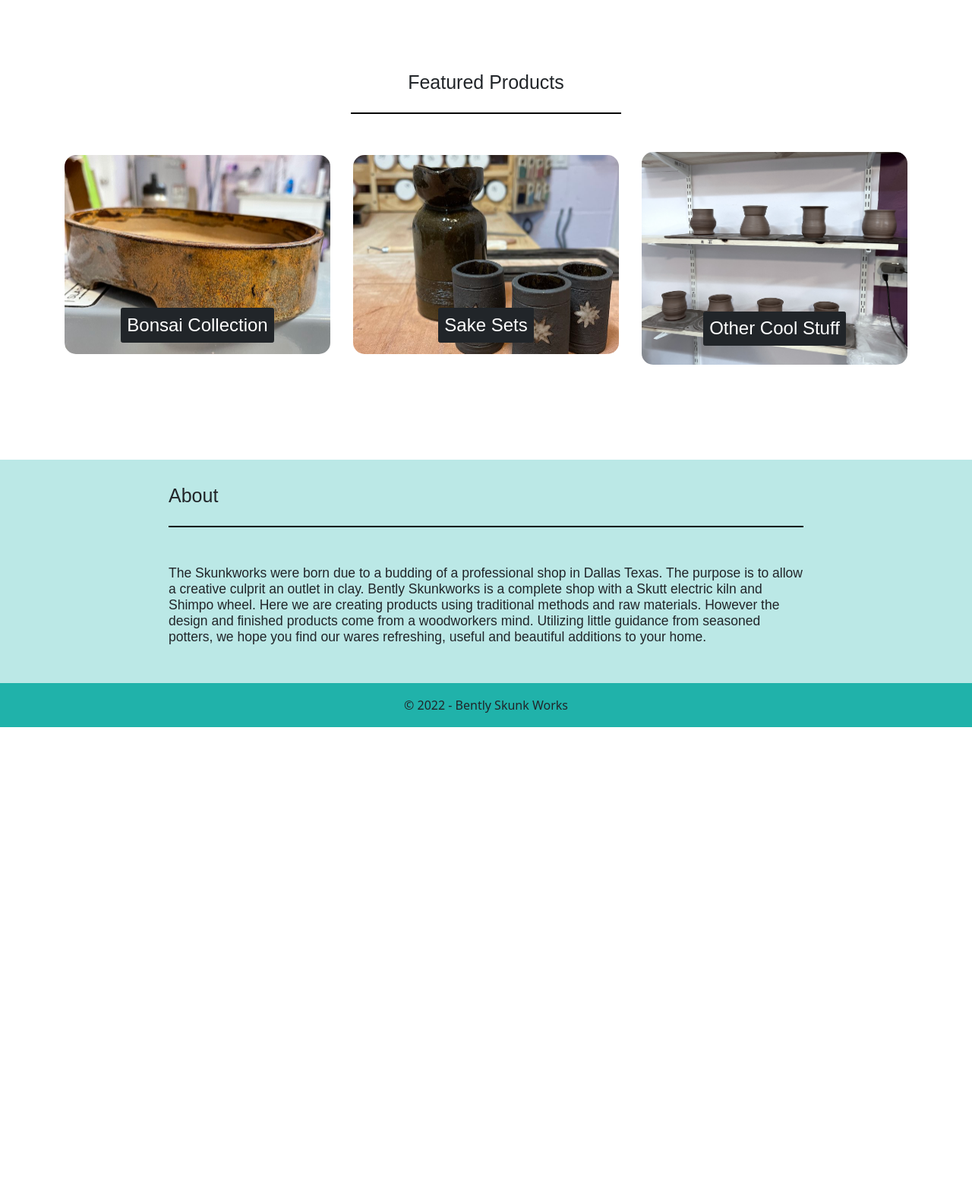
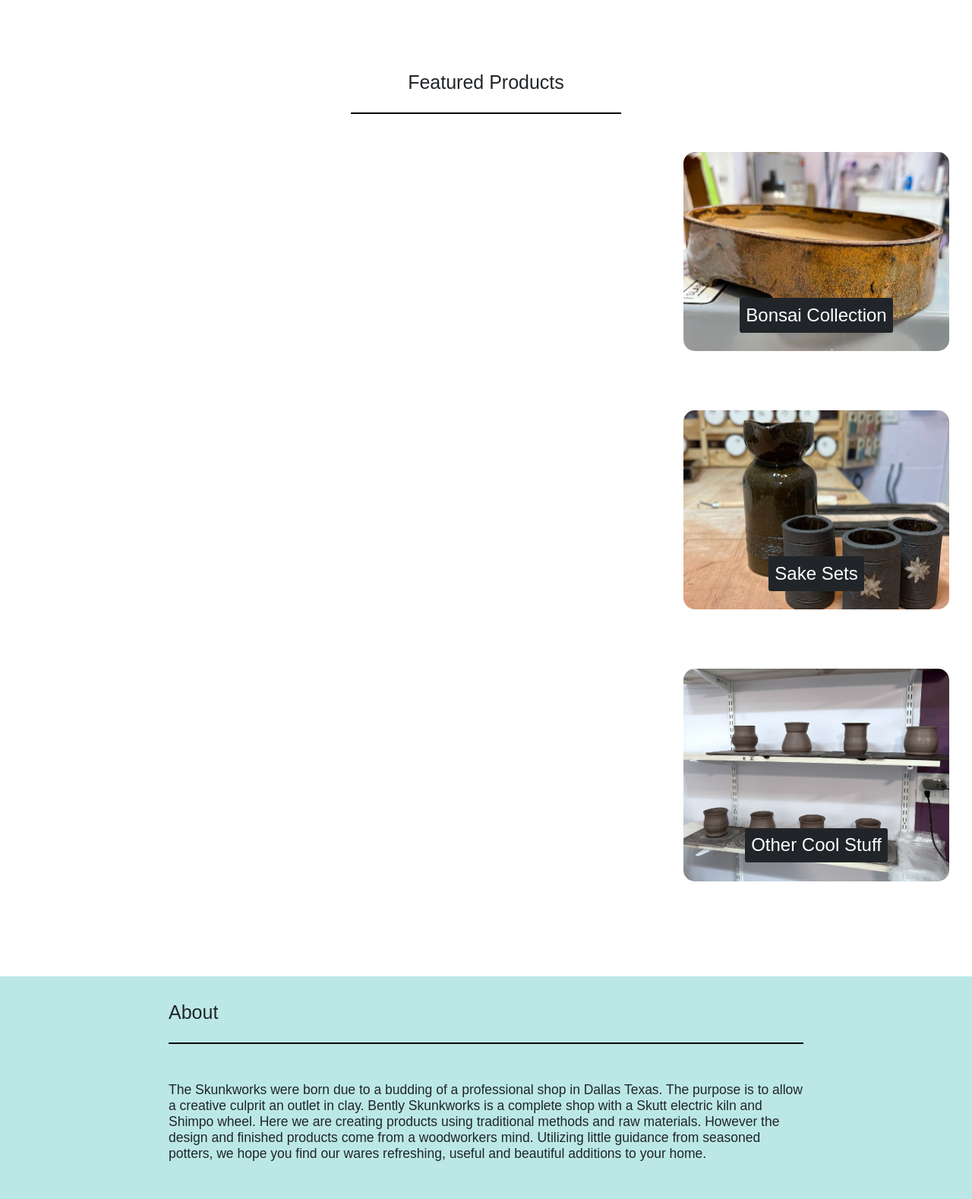
Before and after one commit to tallen1985/bentlySkunkWorks, a PHP site: page /index.php in a window 1280 px wide. Shown: the part 495-2073 px from the top of the page at 76% size. Before the commit the page ends 1452 px from the top, so only its background shows below. Run offline with PHP 8.4, Linux system fonts and the light colour scheme; data that the repository does not hold is empty.

Commit message:
image width

```diff
--- a/assets/css/style.css
+++ b/assets/css/style.css
@@ -495,8 +495,6 @@ main .featuredProducts > .content .imageBox a:hover {
 main .featuredProducts > .content .imageBox .item {
   display: -ms-grid;
   display: grid;
-  -ms-grid-columns: ()[1fr];
-      grid-template-columns: repeat(1fr);
   position: relative;
   -webkit-box-align: center;
       -ms-flex-align: center;
@@ -505,6 +503,15 @@ main .featuredProducts > .content .imageBox .item {
       -ms-flex-pack: end;
           justify-content: flex-end;
   margin-bottom: 2em;
+  padding: 0 30px;
+  width: 100%;
+}
+
+@media screen and (min-width: 900px) {
+  main .featuredProducts > .content .imageBox .item {
+    -ms-grid-columns: ()[1fr];
+        grid-template-columns: repeat(1fr);
+  }
 }
 
 main .featuredProducts > .content .imageBox .item img {
@@ -515,8 +522,6 @@ main .featuredProducts > .content .imageBox .item img {
 
 @media screen and (max-width: 899px) {
   main .featuredProducts > .content .imageBox .item img {
-    width: 100%;
-    max-width: none;
     border-radius: none;
   }
 }
--- a/assets/css/style.scss
+++ b/assets/css/style.scss
@@ -120,18 +120,21 @@ main {
         }
         .item {
           display: grid;
-          grid-template-columns: repeat(1fr);
+          @include tablet {
+            grid-template-columns: repeat(1fr);
+          }
+
           position: relative;
           align-items: center;
           justify-content: flex-end;
           margin-bottom: 2em;
+          padding: 0 30px;
+          width: 100%;
           img {
             border-radius: 15px;
             max-width: 350px;
             overflow: hidden;
             @include mobile {
-              width: 100%;
-              max-width: none;
               border-radius: none;
             }
           }
```
Also changed, not shown: 1 other file.
